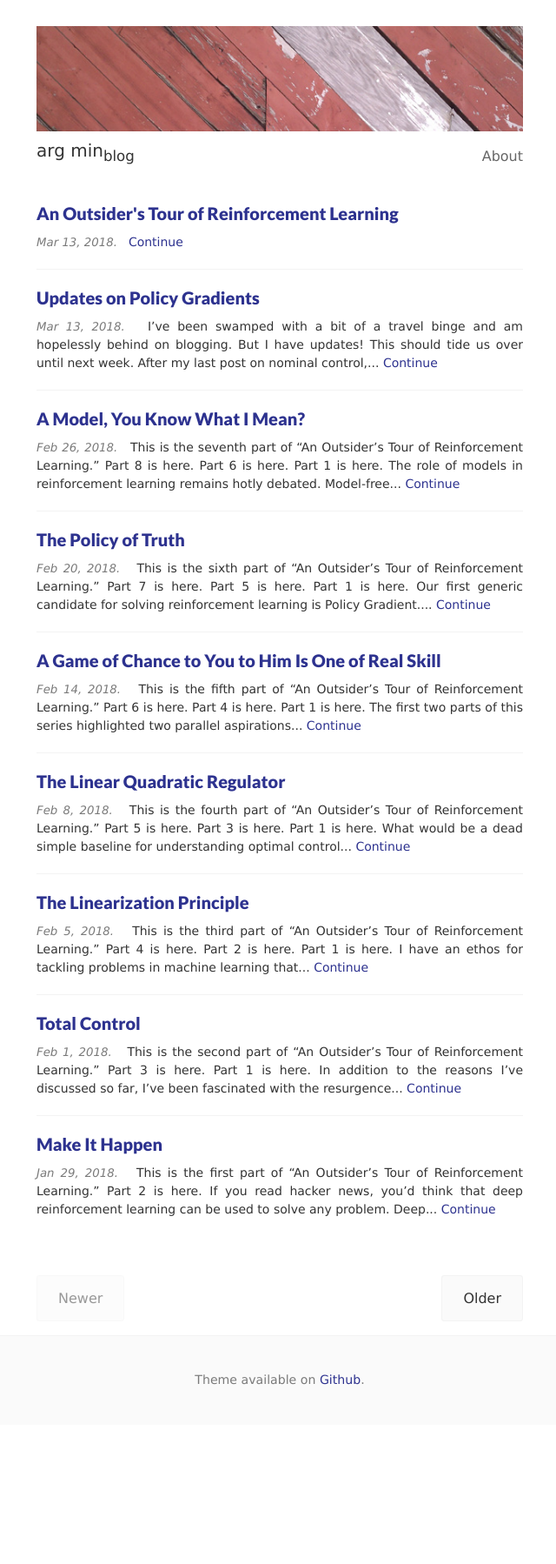
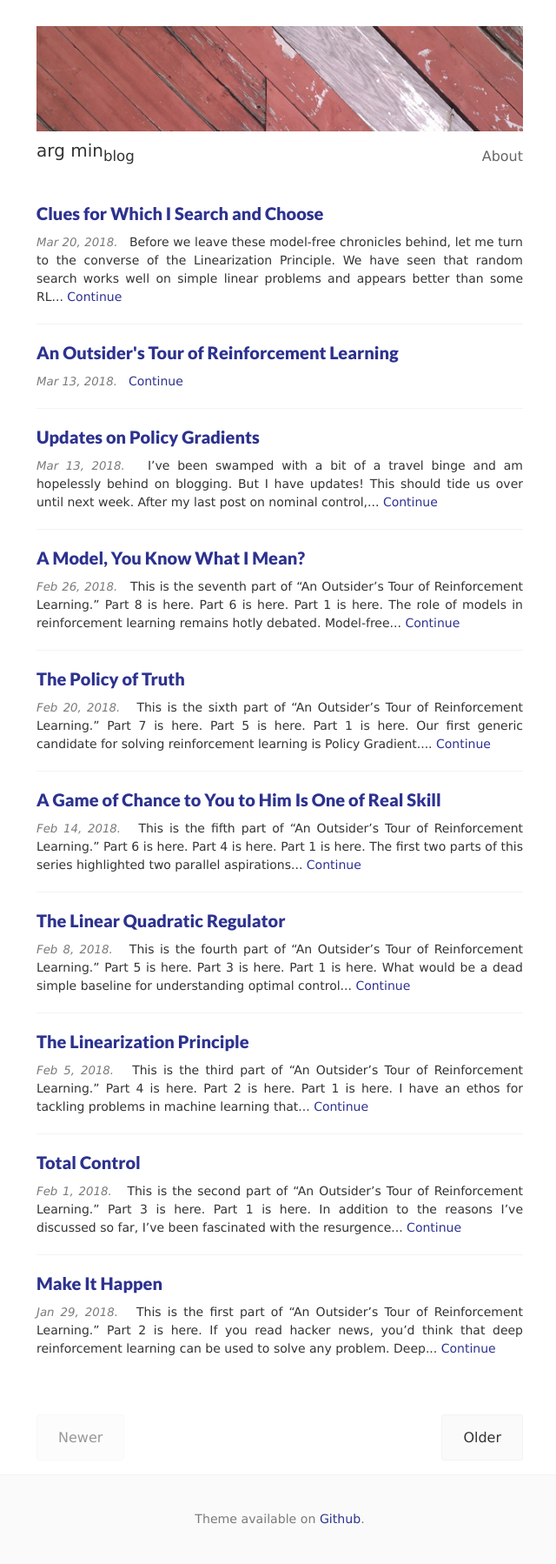
Before and after one commit to benjamin-recht/benjamin-recht.github.io, a Jekyll site: the page built from index.html, in a window 1280 px wide. Shown: the whole page at 87% size, without its empty margins (318-958 px from the left). Built offline with Jekyll 4.4.1, drawn with Linux system fonts in a browser that asks for light colours; nearby versions of some CDN libraries; the list of posts is cut into pages by our own code; before the commit the page ends 1638 px from its top, so only the background shows below that.

Commit message:
new titles

```diff
--- a/_posts/2018-03-20-mujocoloco.md
+++ b/_posts/2018-03-20-mujocoloco.md
@@ -1,10 +1,10 @@
 ---
 layout:     post
-title:      xxx
+title:      Clues for Which I Search and Choose
 date:       2018-03-20 0:00:00
 summary:    An outsider tour of reinforcement learning, Part 9. Simple methods solve apparently complex RL benchmarks
 author:     Ben Recht
-visible:    false
+visible:    true
 blurb: 		  true
 ---
 
@@ -34,7 +34,7 @@
 
 Random search with a few minor tweaks outperforms all other methods on these MuJoCo tasks and is significantly faster.  We have a full paper with these results and more [here](https://arxiv.org/abs/1803.07055). And our code is [in this repo](https://github.com/modestyachts/ARS), though it is certainly easy enough to code up for yourself.
 
-## Section xxx
+## What can reinforcement learning learn from random search?
 
 There are a few of important takeaways here.
 
@@ -71,8 +71,6 @@
 {: .center}
 ![such variance](/assets/rl/mujoco/humanoid_100seeds_med.png){:width="560px"}
 
-## Section xxx.
+## I can't quit model-free RL.
 
-I am left with some big questions after seeing this great work by Aurelia and Horia. Why are these MuJoCo demos interesting to folks in RL? What are we learning as a community from this line of research?  And where do we go from here?
-
-In the next post, I’ll have one more nit to pick with model-free RL before moving on for good. This is actually a nit I’d like to pick with all of reinforcement learning and iterative learning control: what exactly do we mean by “sample complexity?”
+In the next post, I’ll have one more nit to pick with model-free RL before moving on for good. This is actually a nit I’d like to pick with all of reinforcement learning and iterative learning control: what exactly do we mean by “sample complexity?” What are we learning as a community from this line of research of trying to minimize sample complexity on a small number of benchmarks?  And where do we, as a research community, go from here?
```
